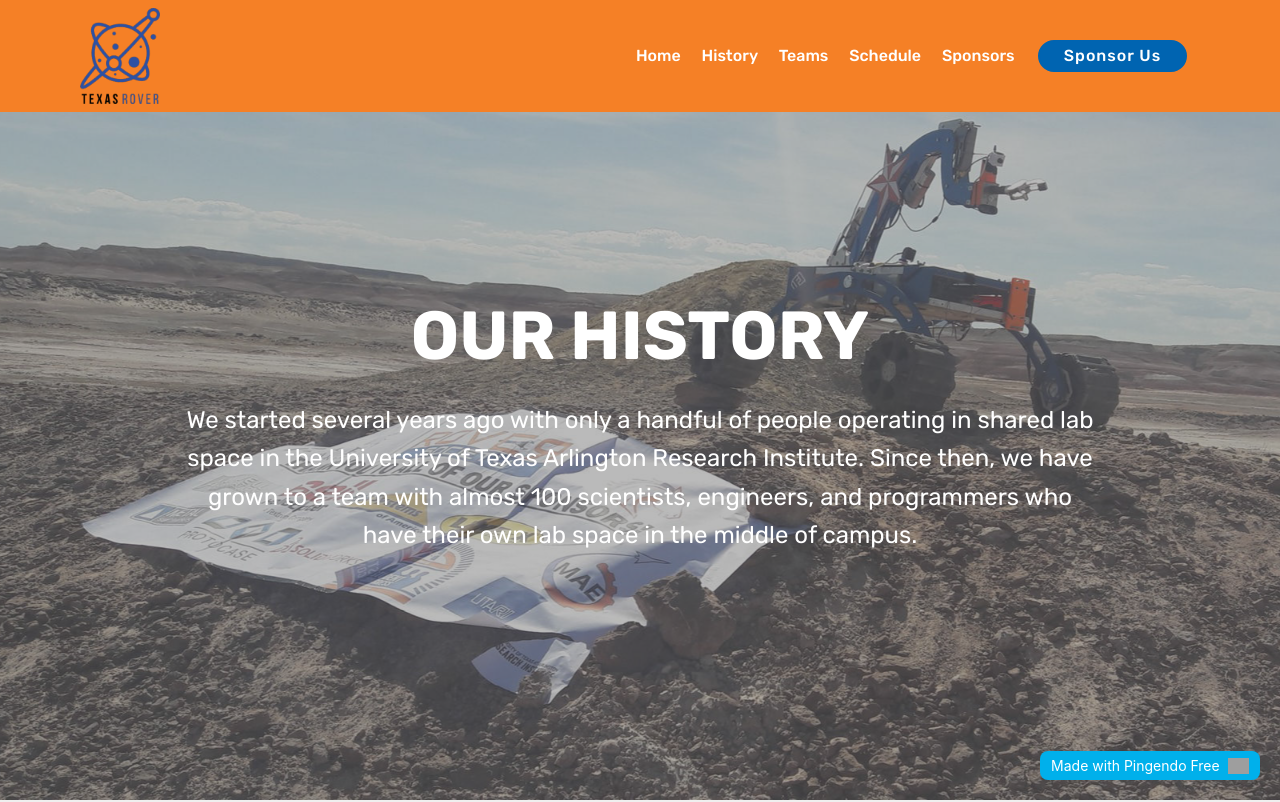
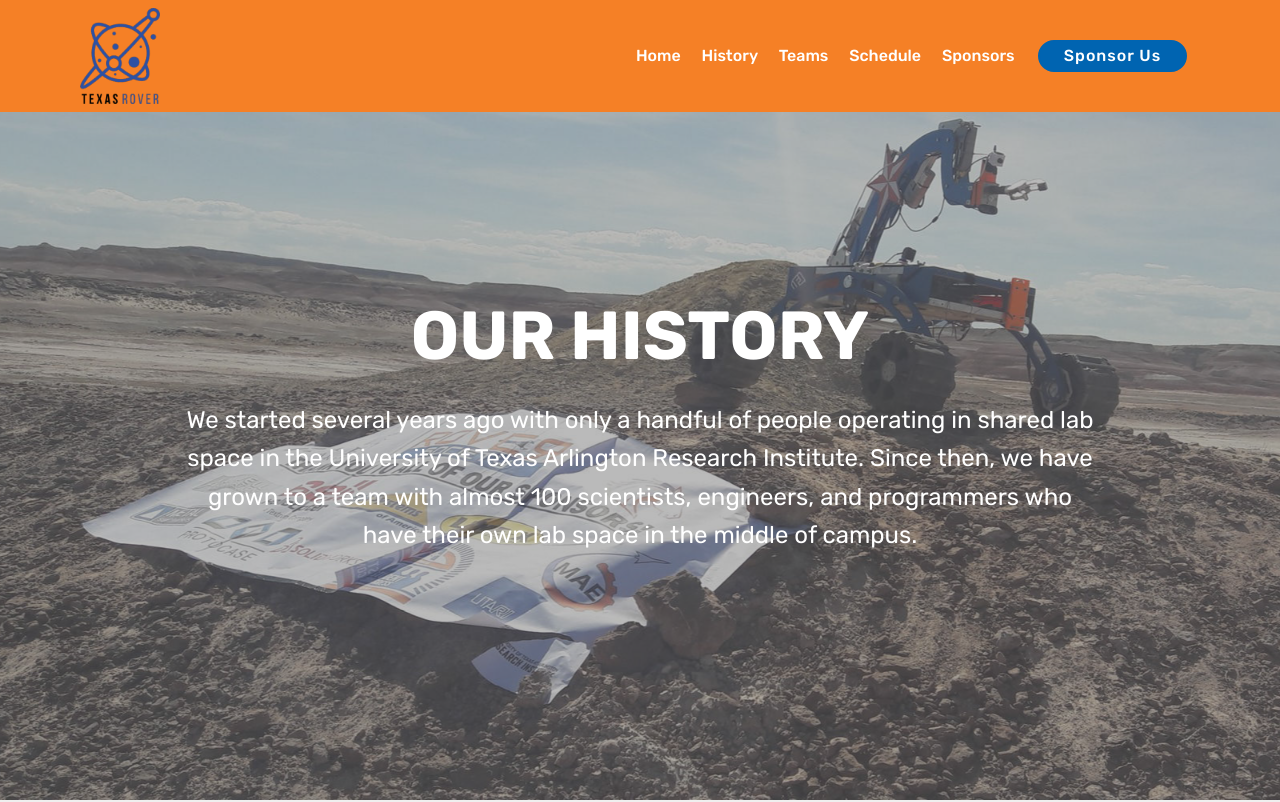
Before and after one commit to Bunny-Soft/rover-site, a plain HTML site: page page2.html in a window 1280 px wide. Shown: the top 802 px of the page. Drawn offline with Linux system fonts and the light colour scheme; grey boxes are pictures that could not be loaded.

Commit message:
Update footer

```diff
--- a/page2.html
+++ b/page2.html
@@ -356,7 +356,6 @@
   <script src="assets/touchswipe/jquery.touch-swipe.min.js"></script>
   <script src="assets/theme/js/script.js"></script>
   <input name="animation" type="hidden">
-  <pingendo onclick="window.open('https://pingendo.com/', '_blank')" style="cursor:pointer;position: fixed;bottom: 20px;right:20px;padding:4px;background-color: #00b0eb;border-radius: 8px; width:220px;display:flex;flex-direction:row;align-items:center;justify-content:center;font-size:14px;color:white">Made with Pingendo Free&nbsp;&nbsp;<img src="https://pingendo.com/site-assets/Pingendo_logo_big.png" class="d-block" alt="Pingendo logo" height="16"></pingendo>
 </body>
 
 </html>
```
Also changed, not shown: page4.html (+0 -1 lines), page5.html (+0 -4 lines).
